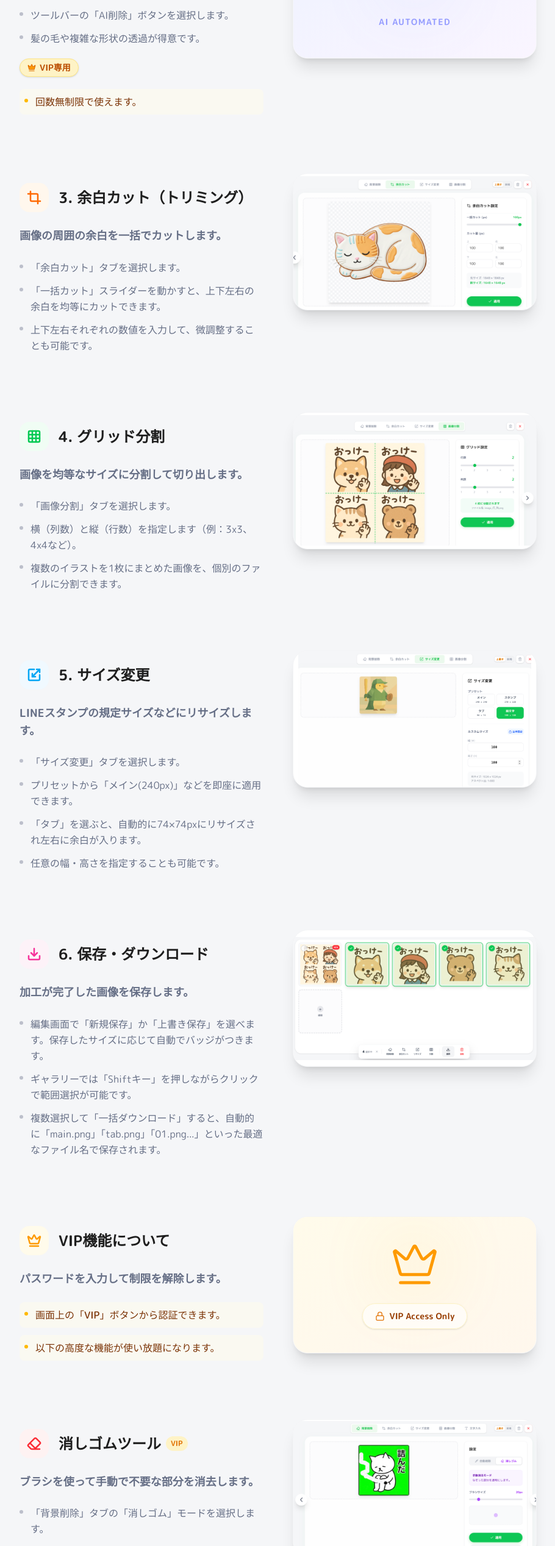
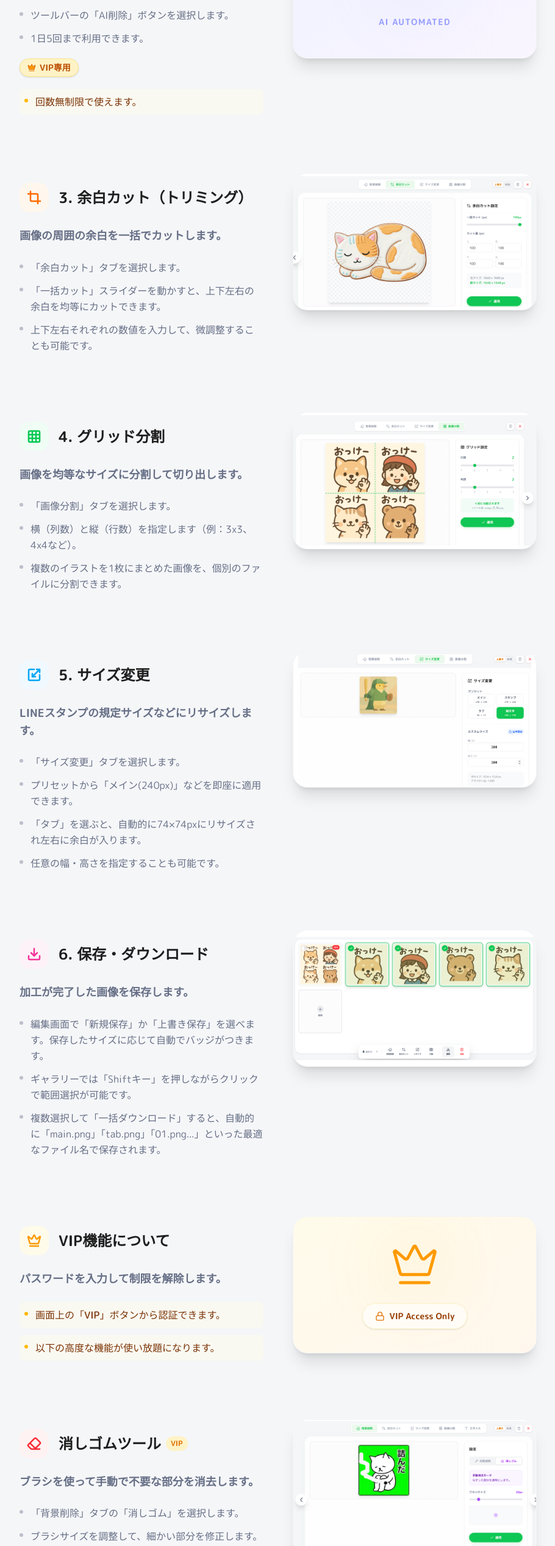
Before and after one commit to Lchiki-nl/Stamp-Image-Tools, a Next.js app: page /how-to-use in a window 1280 px wide. Shown: the part 1361-3897 px from the top of the page at 61% size, without its empty margins (184-1094 px from the left). Built offline with nearby package versions, Linux system fonts and the light colour scheme; no server answers.

Commit message:
docs: 使用方法のステップを更新しました。

```diff
--- a/src/app/how-to-use/steps.ts
+++ b/src/app/how-to-use/steps.ts
@@ -36,7 +36,7 @@ export const steps = [
     description: "AIが被写体を自動認識して切り抜きます。",
     details: [
       "ツールバーの「AI削除」ボタンを選択します。",
-      "髪の毛や複雑な形状の透過が得意です。",
+      "1日5回まで利用できます。",
       "[SEP_VIP]",
       "回数無制限で使えます。"
     ],
@@ -115,8 +115,8 @@ export const steps = [
     icon: Eraser,
     description: "ブラシを使って手動で不要な部分を消去します。",
     details: [
-      "「背景削除」タブの「消しゴム」モードを選択します。",
-      "ブラシサイズを調整して、細かい部分を修正できます。",
+      "「背景削除」タブの「消しゴム」を選択します。",
+      "ブラシサイズを調整して、細かい部分を修正します。",
       "リセットボタンで元の状態に戻せます。"
     ],
     color: "text-red-500",
@@ -129,8 +129,8 @@ export const steps = [
     icon: Type,
     description: "画像に好きなテキストを追加できます。",
     details: [
-      "「文字入れ」タブを選択し、テキストを入力します。",
-      "フォント、色、アーチ変形などを自由に設定できます。",
+      "「文字入れ」タブでテキストを入力します。",
+      "フォント、色、変形などを自由に設定できます。",
       "ドラッグ＆ドロップで配置位置を調整できます。"
     ],
     color: "text-teal-500",
```
